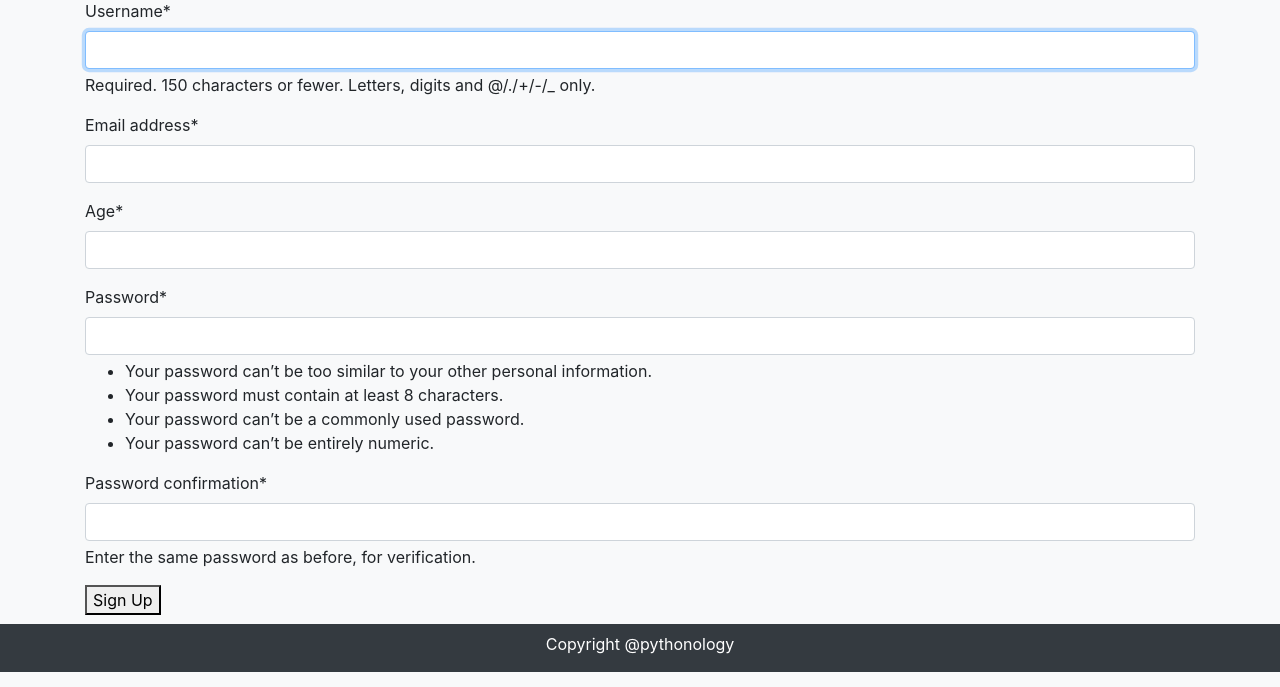
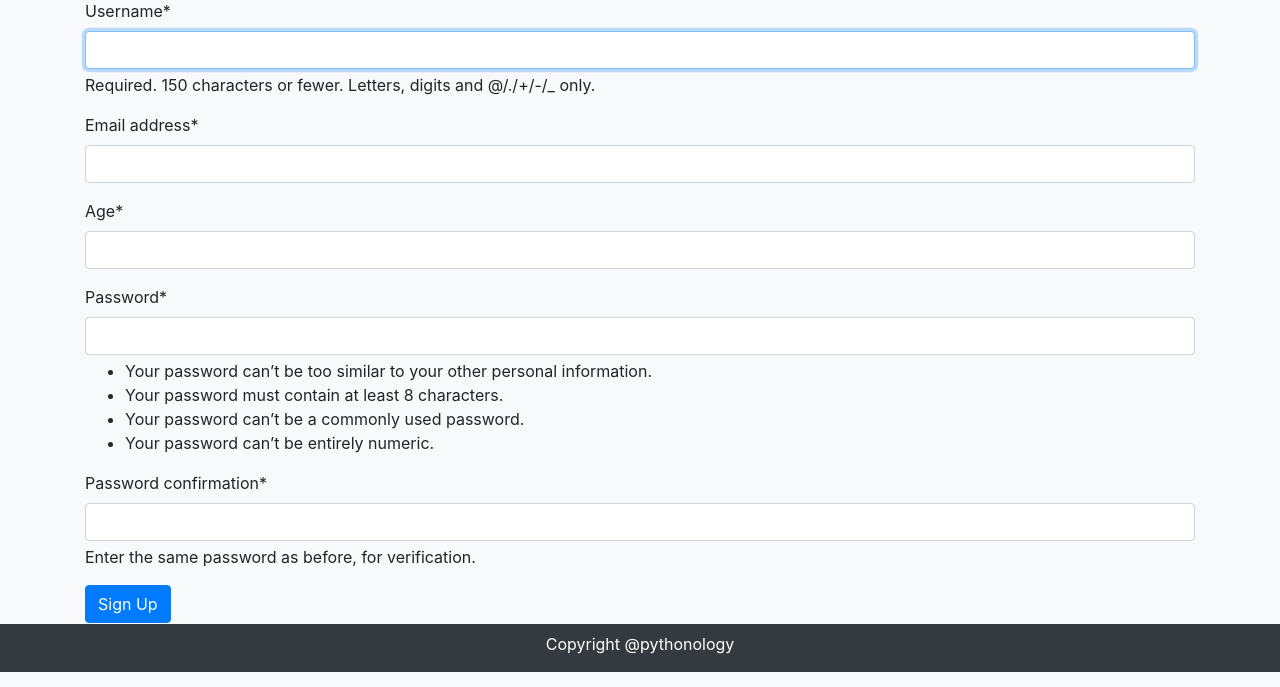
Before and after one commit to Vidito/news-app, a Django app: page /accounts/signup/ in a window 1280 px wide. Shown: the part 128-815 px from the top of the page. Run offline with Django 4.2, Linux system fonts and the light colour scheme; parts of the project's set-up code (start-up, migrations or seed data) failed here and were passed over; some libraries are stand-ins or nearby versions.

Commit message:
updated for render and superuser

```diff
--- a/templates/base.html
+++ b/templates/base.html
@@ -58,7 +58,7 @@
         {% block content %}
         {% endblock content %}
     </main>
-    <footer class="fixed-bottom bg-dark text-white pt-2">
+    <footer class="fixed-bottom bg-dark text-white pt-2 mt-3">
         <div class="d-flex justify-content-center">
             <p>Copyright @pythonology</p>
         </div>
--- a/templates/registration/signup.html
+++ b/templates/registration/signup.html
@@ -4,8 +4,10 @@
 {% block title %}Sign Up{% endblock title %}
 {% block content %}
     <h2>Sign Up</h2>
-    <form method="post">{% csrf_token %}
+    <form method="post" class="mb-3">{% csrf_token %}
         {{  form|crispy }}
-        <button type="submit">Sign Up</button>
+        <button type="submit" class="btn btn-primary">Sign Up</button>
     </form>
+    <br>
+    <br>
 {% endblock content %}
```
